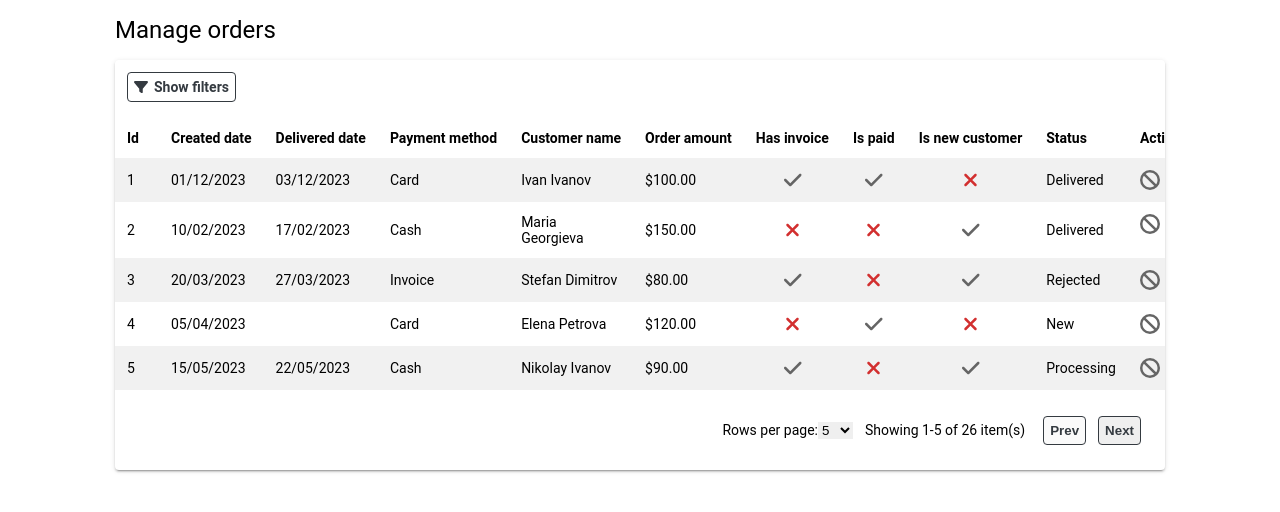
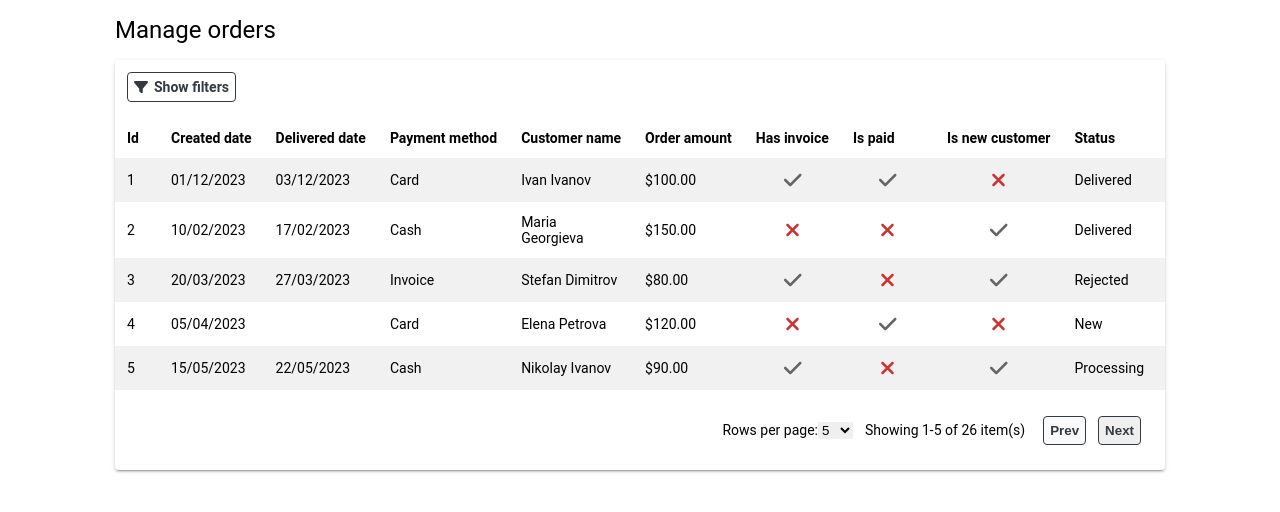
Before and after one commit to silviya-stoyanova/FoodFlow-Admin-Panel, a React (Create React App) app: page / in a window 1280 px wide. Shown: the top 512 px of the page. Built offline with nearby package versions, Linux system fonts and the light colour scheme.

Commit message:
Make the columns wider.

```diff
--- a/src/styles/index.scss
+++ b/src/styles/index.scss
@@ -154,7 +154,11 @@ $box-shadow: 0px 3px 1px -2px rgba(0, 0, 0, 0.2),
 
     &-header {
       text-wrap: nowrap;
-      min-width: 20px;
+      min-width: 70px;
+
+      &:first-child {
+        min-width: 20px;
+      }
     }
 
     &-body {
```
